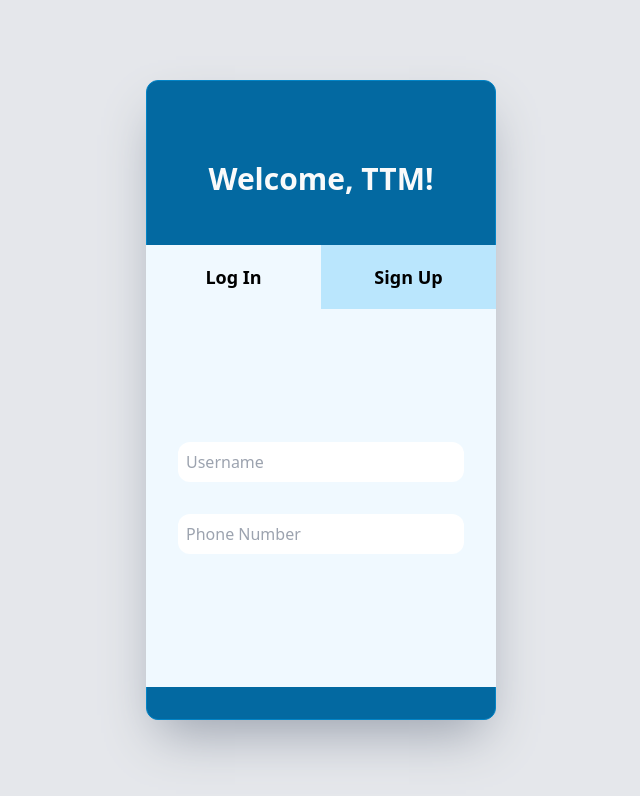
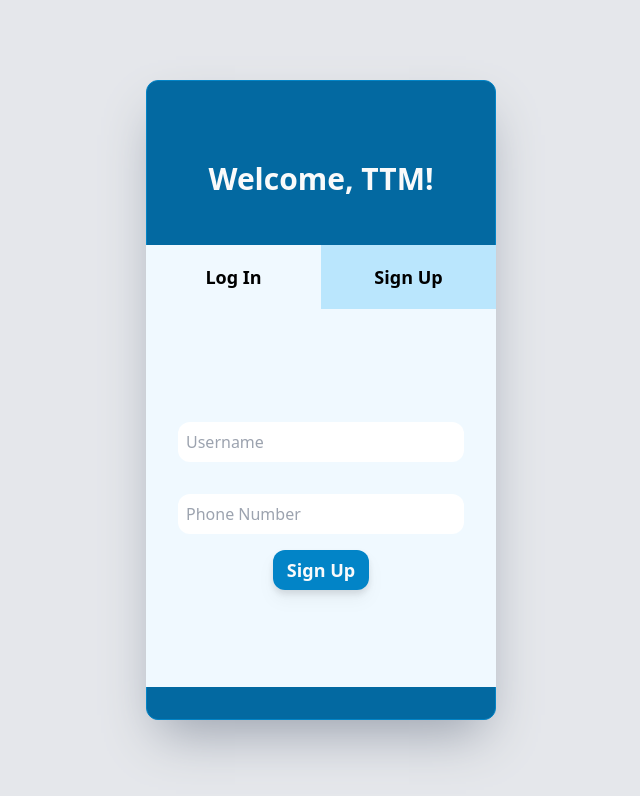
Before and after one commit to dainylcua/ttm-financial-app, a Next.js app: page /login in a window 1280 px wide. Shown: the top 796 px of the page, without its empty margins (319-959 px from the left). Built offline with nearby package versions, Linux system fonts and the light colour scheme.

Commit message:
Succesfully logs in and redirects users

```diff
--- a/context/UserContext.tsx
+++ b/context/UserContext.tsx
@@ -74,7 +74,7 @@ export const UserProvider: React.FC = ({ children }) => {
           cash: user.cash,
           history: user.history
         })
-        router.push("/")
+        router.push("/transfer")
         return
       } else {
         logout()
--- a/pages/api/users/login/[username]/[phoneNumber].ts
+++ b/pages/api/users/login/[username]/[phoneNumber].ts
@@ -4,6 +4,7 @@ import { ResponseFuncs } from "../../../../../utils/types"
 
 
 const handler = async (req: NextApiRequest, res: NextApiResponse) => {
+  console.log(req.query)
   // Capture request method: typed as key of ResponseFunc
   const method: keyof ResponseFuncs = req.method as keyof ResponseFuncs
 
@@ -21,7 +22,7 @@ const handler = async (req: NextApiRequest, res: NextApiResponse) => {
         const foundUsername = await User.findOne({ username: username })
         const foundNumber = await User.findOne({ phoneNumber: phoneNumber })
         console.log(foundUsername, foundNumber)
-        if(foundUsername.username !== foundNumber.username) {
+        if(foundUsername.username === foundNumber.username) {
           res.status(201).json({ success: true, data: foundUsername })
         } else {
           res.status(400).json({ success: false, error: "Invalid login combination"})
--- a/pages/login.tsx
+++ b/pages/login.tsx
@@ -69,7 +69,7 @@ const Login: NextPage = () => {
                 <input
                   className="w-full p-2 rounded-xl"
                   type="tel"
-                  pattern="[0-9]{3}-[0-9]{3}-[0-9]{4}"
+                  pattern="[0-9]{3}[0-9]{3}[0-9]{4}"
                   placeholder="Phone Number"
                   name="phoneNumber"
                   value={formState.phoneNumber}
@@ -77,6 +77,11 @@ const Login: NextPage = () => {
                 />
               </label>
             </div>
+            <input
+              className="flex flex-col items-center justify-center w-24 h-10 text-lg font-bold text-center transition-all ease-in-out cursor-pointer select-none hover:text-md drop-shadow-lg bg-sky-600 rounded-xl text-gray-50 active:scale-90 active:bg-sky-700"
+              type="submit"
+              value="Sign Up"
+            />
           </form>
         </div>
       </SplashContainer>
```
